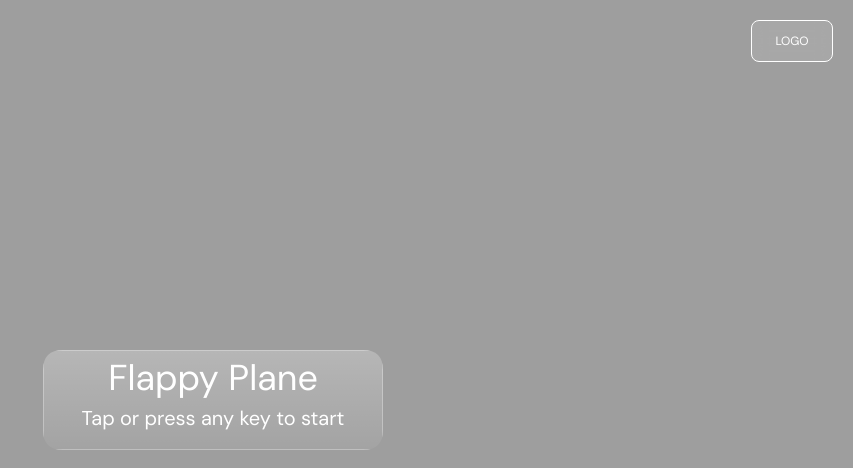
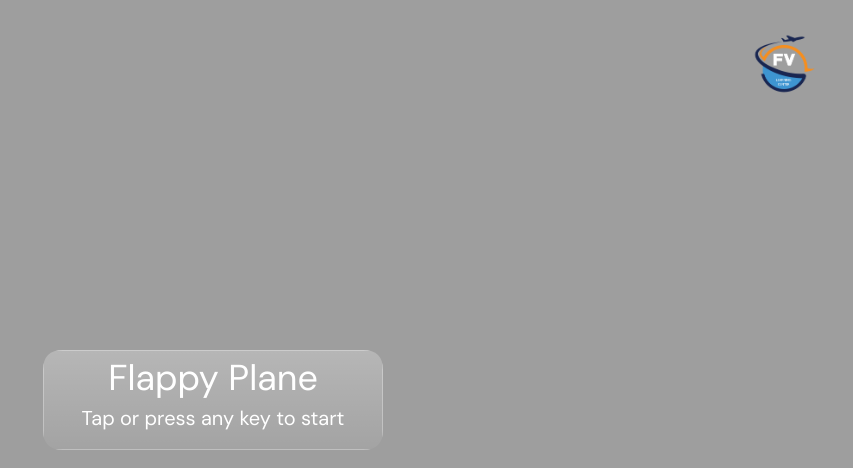
Before and after one commit to etherlab-tech/flappyplane, a plain HTML site: page index.html in a window 1280 px wide. Shown: the whole page, without its empty margins (427-1280 px from the left). Drawn offline with Linux system fonts and the light colour scheme.

Commit message:
Update logo and physics

```diff
--- a/index.html
+++ b/index.html
@@ -38,27 +38,28 @@
       border-radius: 10px;
     }
 
-    #logoPlaceholder {
-      position: absolute;
-      top: 20px;
-      right: 20px;
-      width: 80px;
-      height: 40px;
-      border: 1px solid white;
-      background: rgba(255, 255, 255, 0.1);
-      backdrop-filter: blur(8px);
-      border-radius: 8px;
-      display: flex;
-      align-items: center;
-      justify-content: center;
-      font-size: 12px;
-      color: white;
-    }
+#logoPlaceholder {
+  position: absolute;
+  top: 20px;
+  right: 20px;
+  padding: 0;
+  margin: 0;
+  width: auto;
+  height: auto;
+  z-index: 1000; /* ensures it's on top */
+}
+
+#logoPlaceholder img {
+  max-width: 100px; /* adjust as needed */
+  height: auto;
+  display: block;
+}
+
   </style>
 </head>
 <body>
   <canvas id="gameCanvas"></canvas>
-  <div id="logoPlaceholder">LOGO</div>
+  <div id="logoPlaceholder"><img src="./assets/Logo-01.png" alt="French Valley logoPlaceholder"></div>
   <button id="resetBtn">Reset Game</button>
 
   <script>
```
